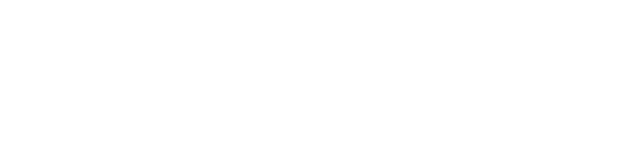
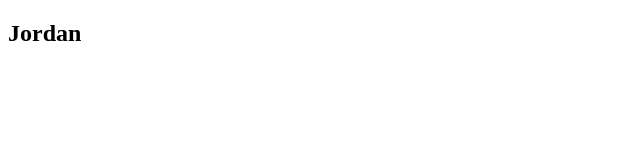
Before and after one commit to MrJAB99/foobar, a plain HTML site: page index.html in a window 1280 px wide. Shown: the whole page, without its empty margins (0-640 px from the left). Drawn offline with Linux system fonts and the light colour scheme.

Commit message:
updated h2 with my name

```diff
--- a/index.html
+++ b/index.html
@@ -5,6 +5,6 @@
    <title>Foobar</title>
 </head>
 <body>
-   <h2></h2>
+   <h2>Jordan</h2>
 </body>
 </html>
```
